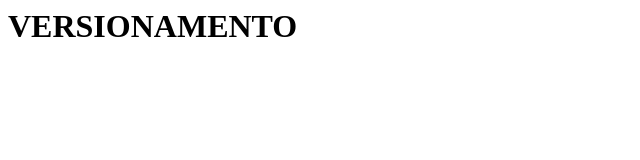
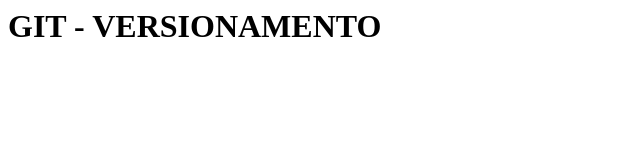
Before and after one commit to augustochagas11/04a-atividade1, a plain HTML site: page index.html in a window 1280 px wide. Shown: the whole page, without its empty margins (0-640 px from the left). Drawn offline with Linux system fonts and the light colour scheme.

Commit message:
alterando h1 index

```diff
--- a/index.html
+++ b/index.html
@@ -1,6 +1,6 @@
 <HTML>
     <HEAD><TITLE>ATIVIDADE DE VERSIONAMENTO</TITLE></HEAD>
     <BODY>
-       <H1> VERSIONAMENTO </H1>
+       <H1> GIT - VERSIONAMENTO </H1>
     </BODY>
     </HTML>
```
